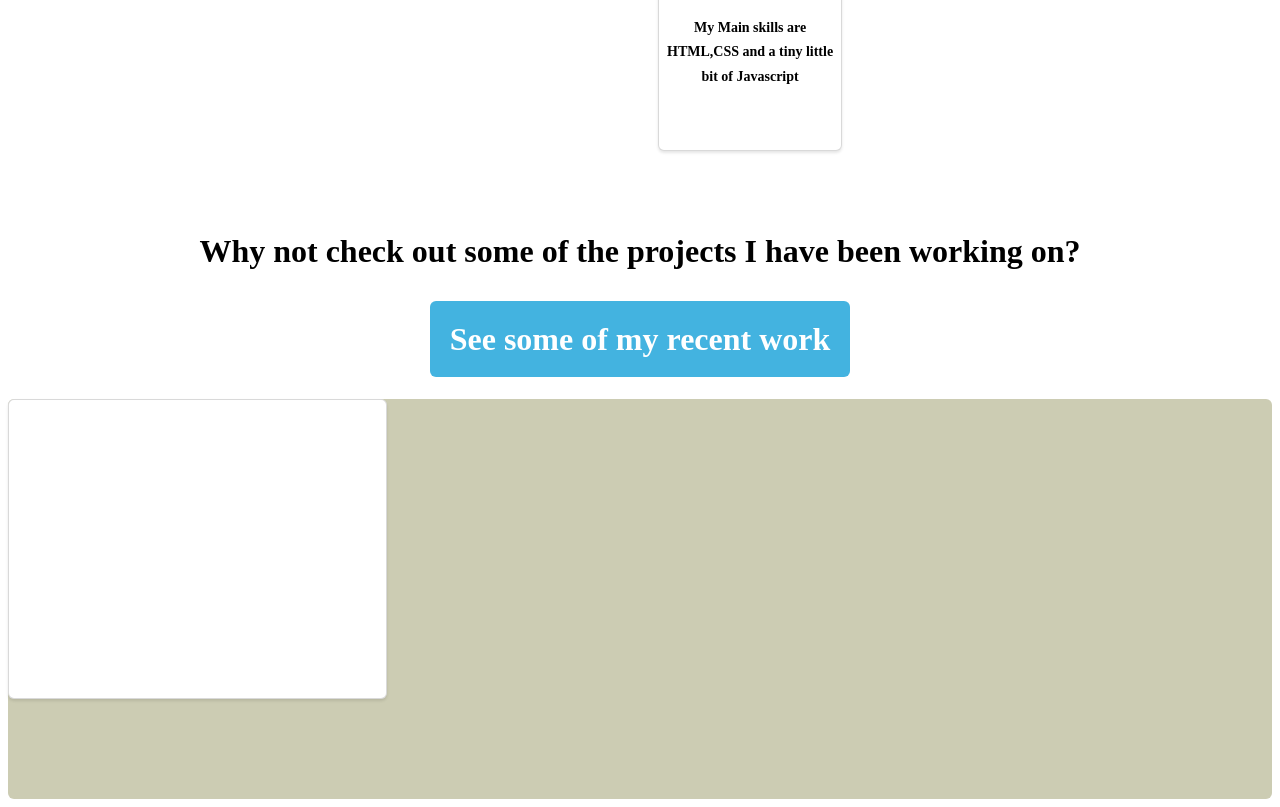
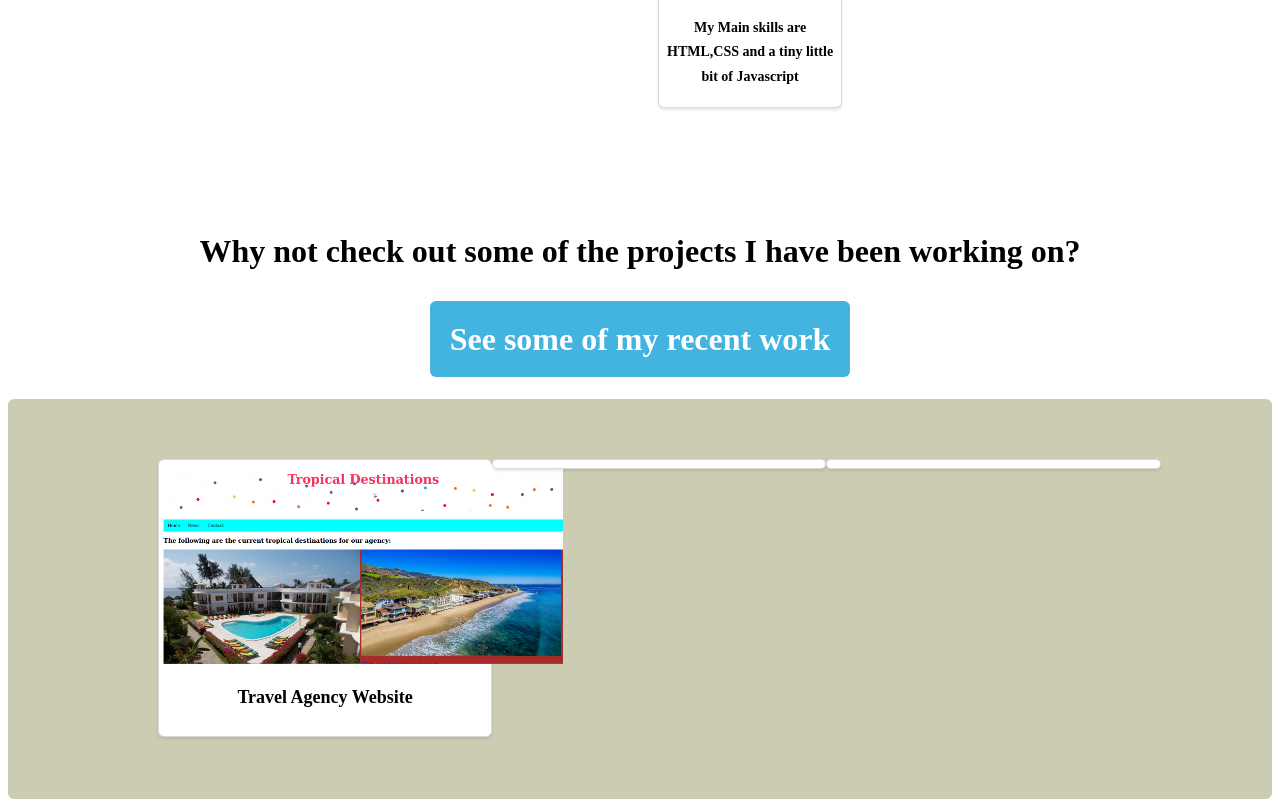
Before and after one commit to kenkay/landing-page, a plain HTML site: page index.html in a window 1280 px wide. Shown: the part 910-1717 px from the top of the page. Drawn offline with Linux system fonts and the light colour scheme.

Commit message:
This commit will add the portfolio part of the page and an updated README file

```diff
--- a/css/style.css
+++ b/css/style.css
@@ -89,7 +89,7 @@ div.column{
   float: left;
   width: 30%;
   padding: 5px;
-  height: 300px;
+  height: auto;
   background-color: white;
   text-align: center;
   box-shadow: inset 0px 0px 0px 1px rgba(0, 0, 0, 0.15),
@@ -119,4 +119,8 @@ div.project{
   border-color: black;
   background-color: #ccccb3;
   border-radius: 6px;
+  padding: 60px 0 0 150px;
 }
+#port1{
+  font-size: 18px;
+}
--- a/index.html
+++ b/index.html
@@ -46,6 +46,12 @@
   <div class="project">
     <article id="portfolio">
       <div class="column">
+        <a href="https://kenkay.github.io/travel/" target="_blank"><img src="images/tropical.png" height="200" width="400"></a>
+        <p id="port1"> Travel Agency Website </p>
+      </div>
+      <div class="column">
+      </div>
+      <div class="column">
       </div>
     </article>
   <div/>
```
Also changed, not shown: images/tropical.png (added), 1 other file.
